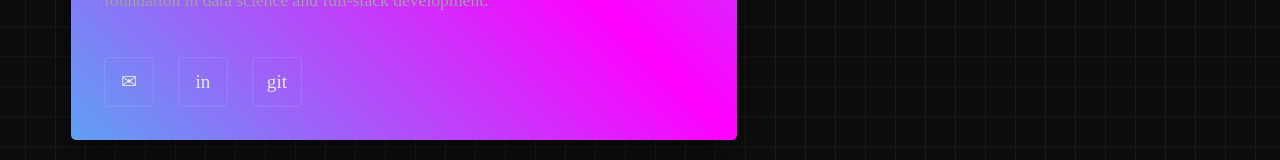
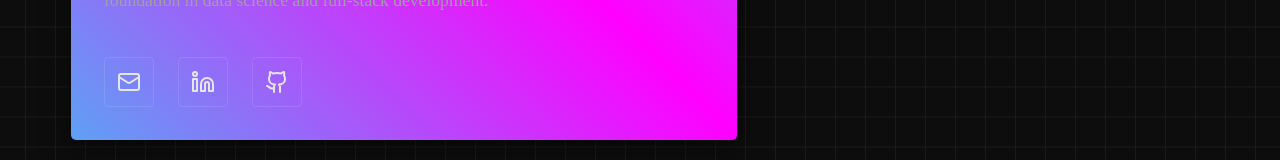
Before and after one commit to Abdul-Malik-0404/Portfolio, a Next.js app: page / in a window 1280 px wide. Shown: the part 499-659 px from the top of the page. Built offline with nearby package versions, Linux system fonts and the light colour scheme.

Commit message:
feat: replace social link text with Lucide React icons.

```diff
--- a/package.json
+++ b/package.json
@@ -10,6 +10,7 @@
   },
   "dependencies": {
     "framer-motion": "^12.38.0",
+    "lucide-react": "^1.7.0",
     "next": "16.2.1",
     "react": "19.2.4",
     "react-dom": "19.2.4"
--- a/src/components/Hero.js
+++ b/src/components/Hero.js
@@ -1,5 +1,6 @@
 'use client';
 import { motion } from 'framer-motion';
+import { Mail, Linkedin, Github } from 'lucide-react';
 
 export default function Hero() {
   return (
@@ -19,13 +20,13 @@ export default function Hero() {
         </p>
         <div className="social-links">
           <a href="mailto:abdulmaliksadath@gmail.com" target="_blank" aria-label="Email">
-            <span style={{ fontSize: '1.2rem' }}>✉</span>
+            <Mail size={24} />
           </a>
           <a href="https://linkedin.com/in/abdul-malik" target="_blank" aria-label="LinkedIn">
-            <span style={{ fontSize: '1.2rem' }}>in</span>
+            <Linkedin size={24} />
           </a>
           <a href="https://github.com/Abdul-Malik-0404" target="_blank" aria-label="GitHub">
-            <span style={{ fontSize: '1.2rem' }}>git</span>
+            <Github size={24} />
           </a>
         </div>
       </motion.div>
```
Also changed, not shown: 1 other file (tests, documents, lock files or other folders).
